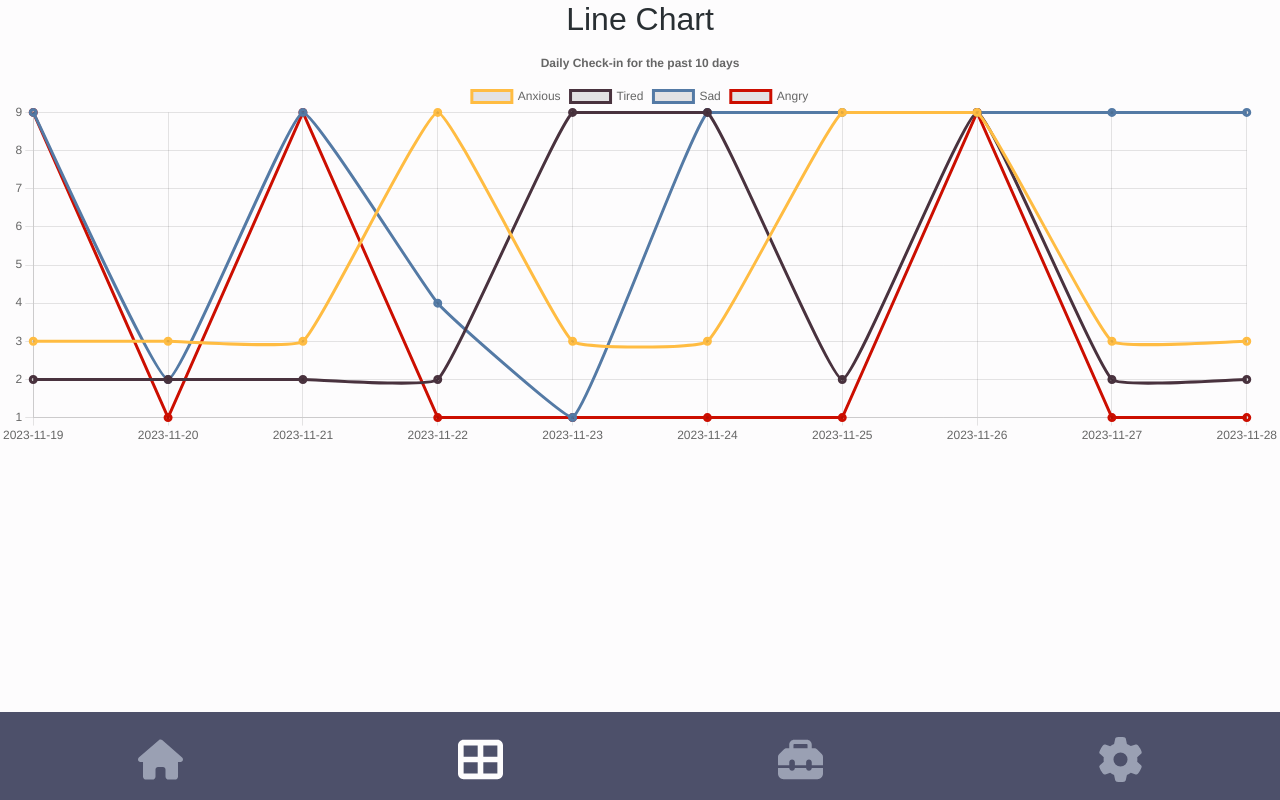
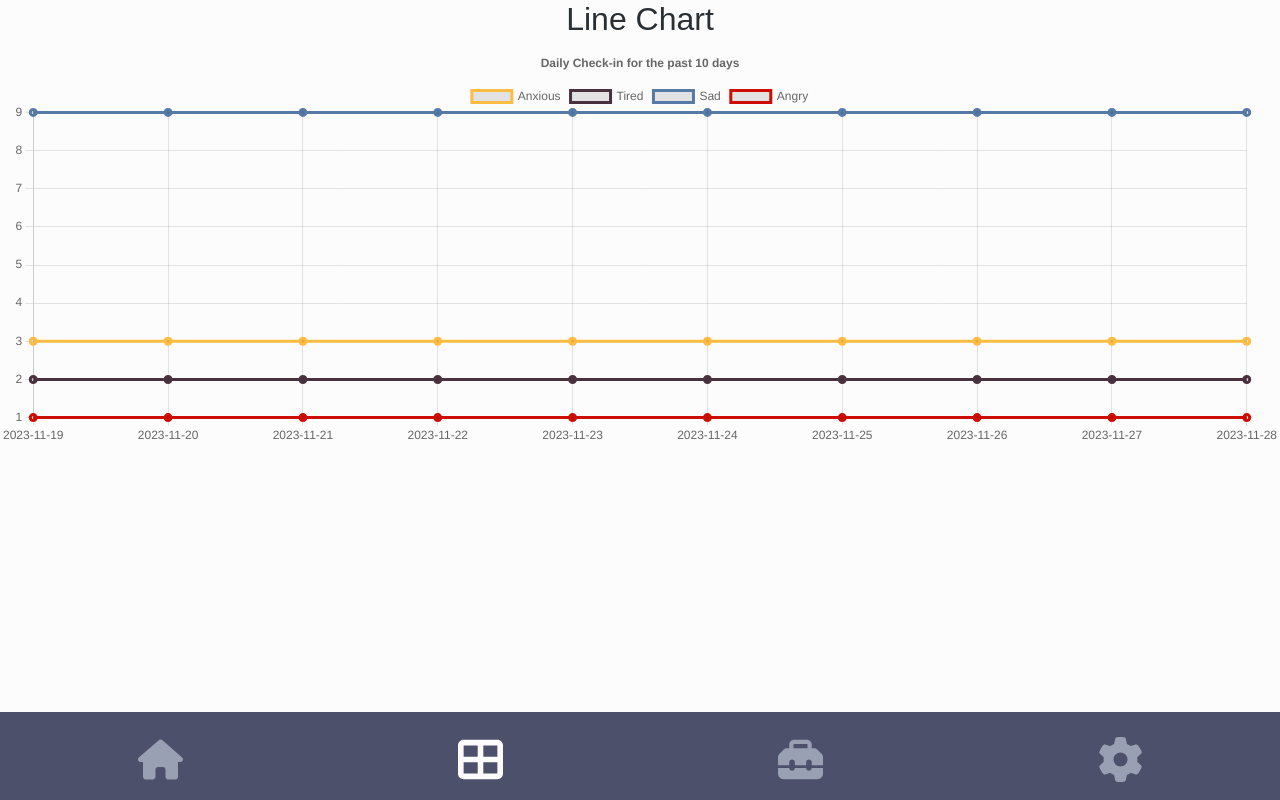
Before and after one commit to ckearl/called-to-heal, a React (Create React App) app: page / in a window 1280 px wide. Both pictures are taken after a click on the element 480 px from the left and 762 px from the top of the page. Built offline with nearby package versions, Linux system fonts and the light colour scheme; a web font is replaced by a local one.

Commit message:
fix chart data

```diff
--- a/src/Grid.js
+++ b/src/Grid.js
@@ -8,14 +8,20 @@ import { UserContext } from "./UserContext";
 Chart.register(CategoryScale);
 
 const Grid = ({ user, setUser }) => {
-  const userContext = useContext(UserContext);
-  const allDays = Object.keys(userContext.users[0].grid.days);
-  const labelDays = allDays.slice(allDays.length - 10, allDays.length);
+  const labelDays = Object.keys(user.grid.days).slice(-10);
   // map through the days and return the value of each value of anxious, sad, angry, and tired
-  const anxious = Object.values(userContext.users[0].grid.days).map((day) => day.anxious);
-  const sad = Object.values(userContext.users[0].grid.days).map((day) => day.sad);
-  const angry = Object.values(userContext.users[0].grid.days).map((day) => day.angry);
-  const tired = Object.values(userContext.users[0].grid.days).map((day) => day.tired);
+  const anxious = Object.values(user.grid.days)
+    .slice(-10)
+    .map((day) => day.anxious);
+  const sad = Object.values(user.grid.days)
+    .slice(-10)
+    .map((day) => day.sad);
+  const angry = Object.values(user.grid.days)
+    .slice(-10)
+    .map((day) => day.angry);
+  const tired = Object.values(user.grid.days)
+    .slice(-10)
+    .map((day) => day.tired);
 
   const [chartData, setChartData] = useState({
     // past ten days
```
